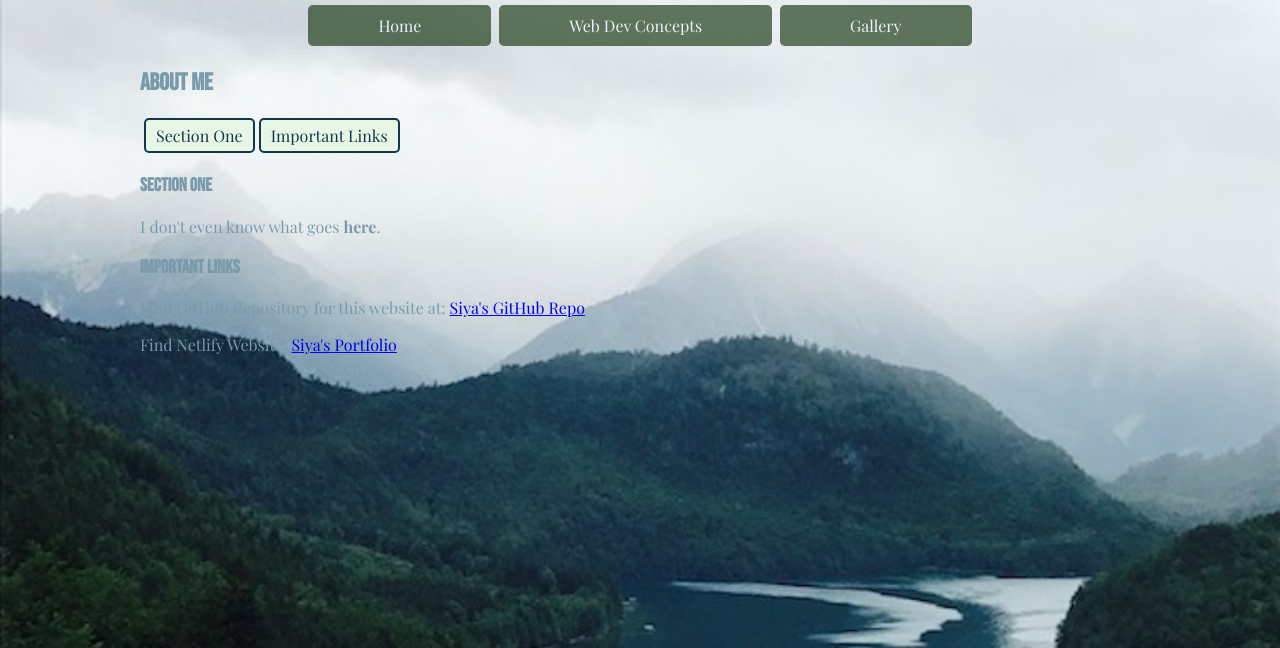
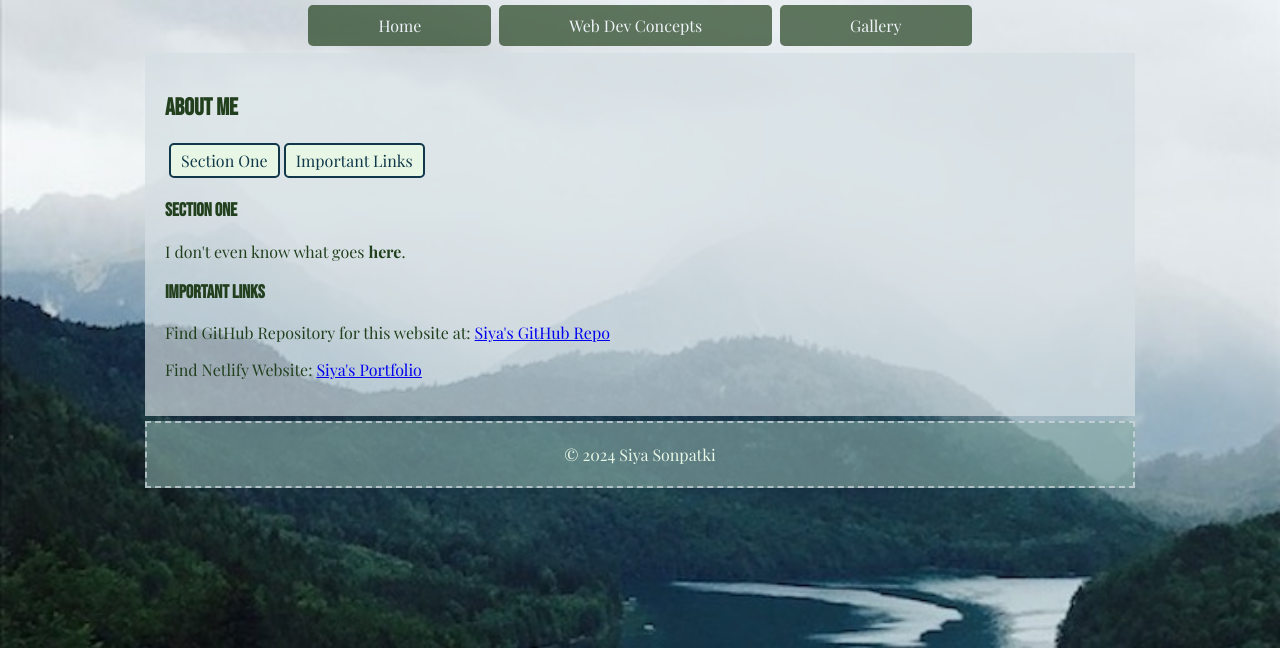
Before and after one commit to ssonpatki/siya_portfolio, a website: page public/index.html in a window 1280 px wide. Shown: the part 152-800 px from the top of the page. Drawn offline with nearby package versions, Linux system fonts and the light colour scheme; a web font is replaced by a local one.

Commit message:
added style features for index

```diff
--- a/public/index.html
+++ b/public/index.html
@@ -27,8 +27,10 @@
       <a href="concepts.html">Web Dev Concepts</a>
       <a href="gallery.html">Gallery</a>
     </nav>
+
+    <main>
       <section>
-      <h1>About Me</h1>
+        <h2>About Me</h2>
           <nav class="local">
             <a href="#sectionOne">Section One</a>
             <a href="#portfolioLinks">Important Links</a>
@@ -54,5 +56,13 @@
             </p>
           </article>
       </section>
+
+    </main>
+
+    <footer>
+        <p>
+            &copy; 2024 Siya Sonpatki
+        </p>
+    </footer>
   </body>
 </html>
```
Lines whose indentation alone changed are shown as unchanged.
